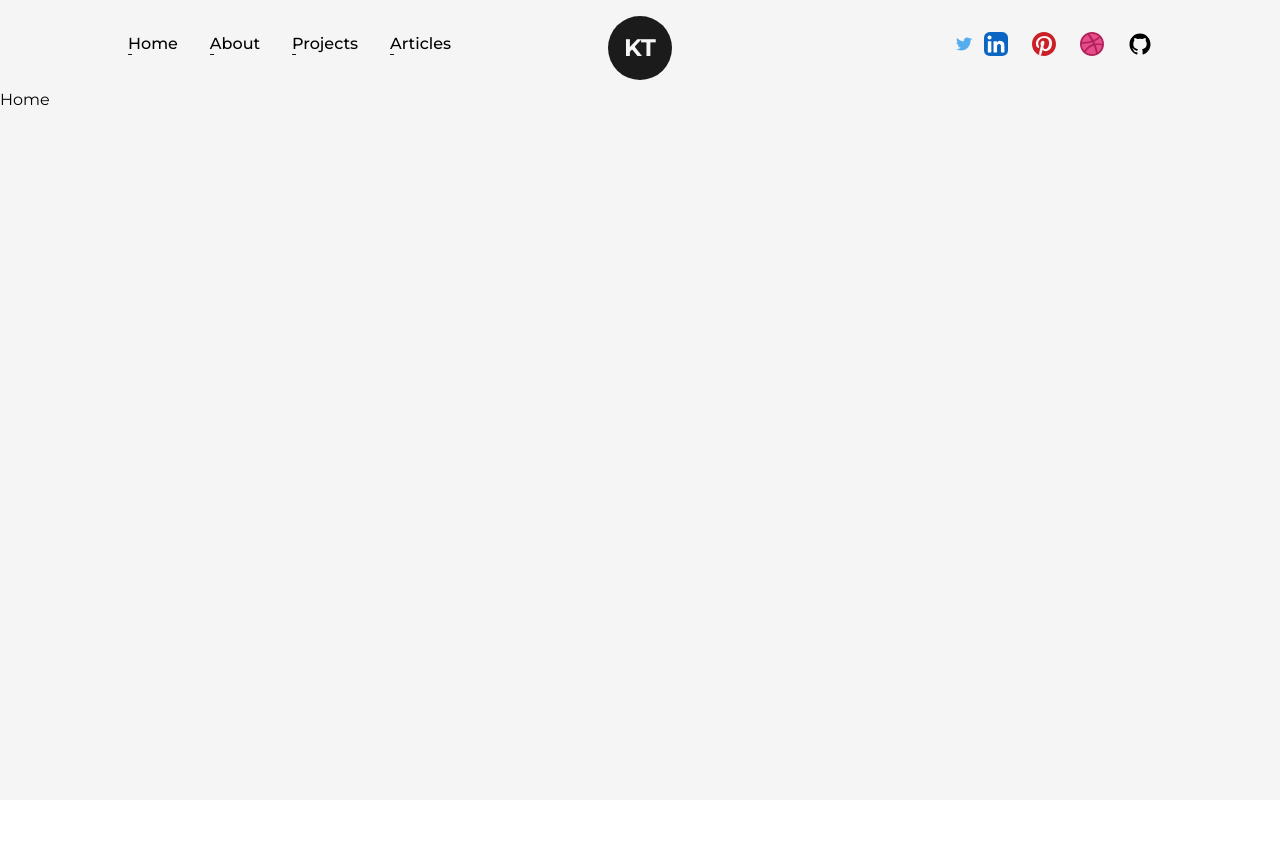
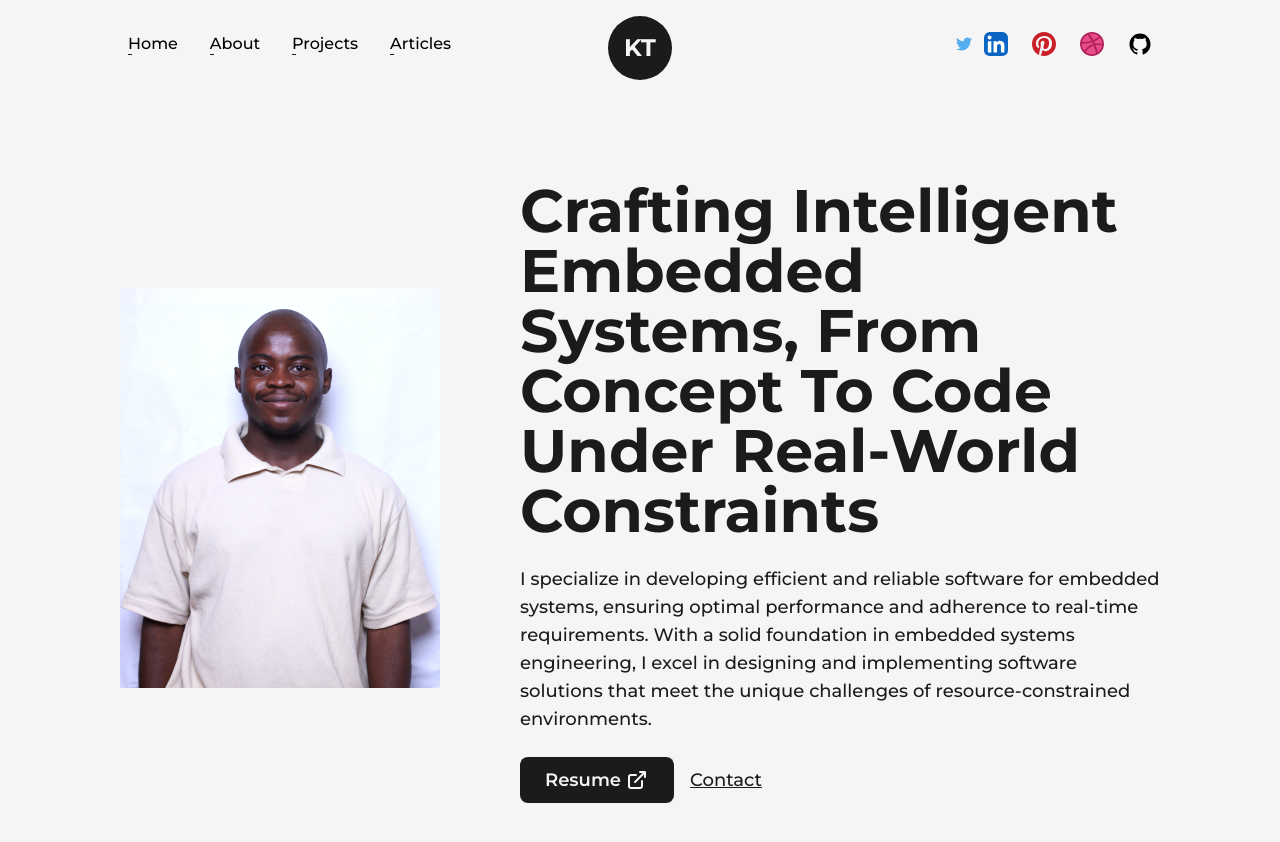
Before and after one commit to dibreyjonatan/Software-embedded-Systems-Engineer-Portfolio, a Next.js app: page / in a window 1280 px wide. Shown: the top 842 px of the page. Before the commit the page ends 800 px from the top, so only its background shows below. Built offline with nearby package versions, Linux system fonts and the light colour scheme.

Commit message:
Building the profile with image, cv and description

```diff
--- /dev/null
+++ b/src/components/AnimatedText.js
@@ -0,0 +1,51 @@
+import React from 'react'
+import { motion, stagger } from 'framer-motion'
+
+const quote={
+    initial: {
+        opacity: 1,
+
+    },
+    animate: {
+        opacity: 1,
+        Transition: {
+            duration: 0.5,
+            staggerChildren: 0.08,
+        },
+    }
+
+}
+const singleWord = {
+    initial: {
+        opacity: 0,
+        y: 50
+    },
+    animate: {
+        opacity: 1,
+        y: 0,
+        transition: {
+            duration: 1,
+            ease: "easeOut"
+        }
+    }
+}
+const AnimatedText = ({ text, className="" }) => {
+  return (
+    <div className='w-full mx-auto py-2 flex items-center justify-center overflow-hidden'>
+      <motion.h1 className={`inline-block w-full text-dark font-bold capitalize text-8xl ${className}`}
+        variants={quote}
+        initial="initial"
+        animate="animate">
+        {text.split(" ").map((word, index) => (
+          <motion.span key={word + index} className="inline-block"
+            variants={singleWord}
+           >
+            {word}&nbsp;
+          </motion.span>
+        ))}
+      </motion.h1>
+    </div>
+  )
+}
+
+export default AnimatedText
--- /dev/null
+++ b/src/components/Layout.js
@@ -0,0 +1,11 @@
+import React from 'react'
+
+const Layout = ({ children, className="" }) => {
+  return (
+    <div className={`${className}`}>
+      {children}
+    </div>
+  )
+}
+
+export default Layout
--- a/src/pages/index.js
+++ b/src/pages/index.js
@@ -1,5 +1,10 @@
 import Head from 'next/head'
-
+import Layout from '@/components/Layout'
+import AnimatedText from '@/components/AnimatedText';
+import Image from 'next/image'
+import ProfilePic from "../../public/images/profile/jonatan.jpg";
+import Link from 'next/link';
+import { LinkArrow } from '@/components/Icons';
 export default function Home() {
   return (
     <>
@@ -8,8 +13,35 @@ export default function Home() {
         <meta name="description" content="Generated by create next app" />
 
       </Head>
-      <main className="">
-      Home
+      <main className="flex items-center text-dark w-full min-h-screen">
+      <Layout className='pt-0'>
+        <div className="flex items-center justify-center w-full">
+          <div className='w-1/4 flex items-left justify-left'>
+            <Image src={ProfilePic} alt="Profile" width={400} height={400} className=" w-full h-auto" />
+          </div>
+          <div className="w-1/2 flex flex-col items-center self-center ml-20">
+
+            <AnimatedText
+              text="Crafting intelligent embedded systems, from concept to code under real-world constraints"
+              className="!text-6xl !text-left" />
+            <p className="my-4 text-base font-medium md:text-lg text-left">
+              I specialize in developing efficient and reliable software for embedded systems, ensuring optimal performance and adherence to real-time requirements.
+              With a solid foundation in embedded systems engineering, I excel in designing and implementing software solutions that meet the unique challenges of resource-constrained environments.
+            </p>
+            <div className="flex items-center self-start mt-2">
+              <Link href="/cv.pdf" target={"_blank"}
+              className="flex items-center bg-dark text-light p-2 px-6
+              rounded-lg text-lg font-semibold hover:bg-light hover:text-dark
+              border border-solid border-transparent hover:border-dark"
+              download={true}>Resume <LinkArrow className={"w-6 ml-1"}/> </Link>
+
+              <Link href="mailto:kamdadibreyjonatan@gmail.com" target={"_blank"}
+              className="ml-4 text-lg font-medium capitalize text-dark underline"
+              >Contact</Link>
+            </div>
+          </div>
+          </div>
+      </Layout>
       </main>
     </>
   )
```
Also changed, not shown: public/images/profile/jonatan.jpg (added), 1 other file (tests, documents, lock files or other folders).
